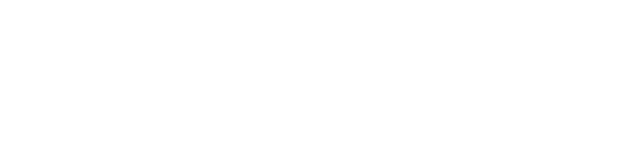
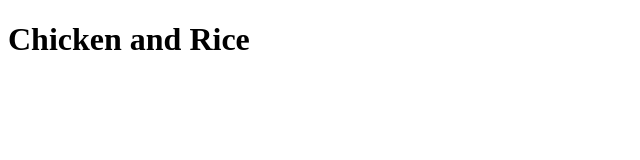
Before and after one commit to Seth-Trimberger/odin-recipes, a plain HTML site: page recipes/car.html in a window 1280 px wide. Shown: the whole page, without its empty margins (0-640 px from the left). Drawn offline with Linux system fonts and the light colour scheme.

Commit message:
Update car.html

```diff
--- a/recipes/car.html
+++ b/recipes/car.html
@@ -5,6 +5,6 @@
     <title>Document</title>
 </head>
 <body>
-
+    <h1>Chicken and Rice</h1>
 </body>
 </html>
```
